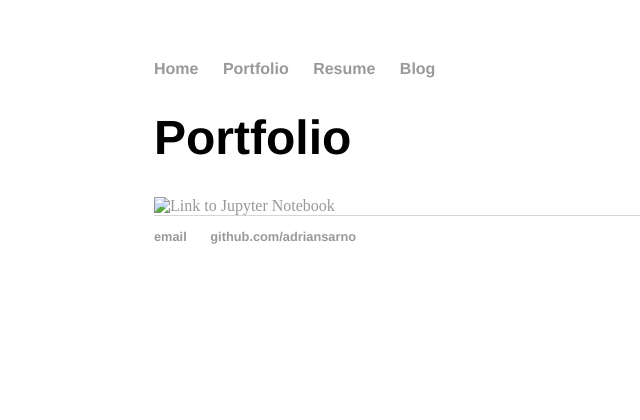
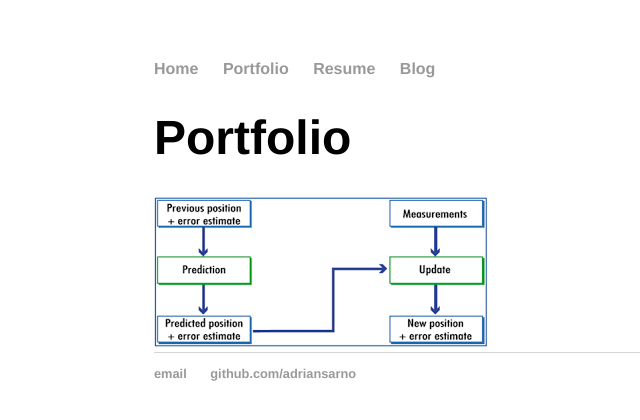
Before and after one commit to adriansarno/adriansarno.github.io, a Jekyll site: the page built from portfolio/index.html, in a window 1280 px wide. Shown: the top 420 px of the page, without its empty margins (38-678 px from the left). Built offline with Jekyll 4.4.1, drawn with Linux system fonts in a browser that asks for light colours.

Commit message:
Update index.html

```diff
--- a/portfolio/index.html
+++ b/portfolio/index.html
@@ -4,5 +4,5 @@
 ---
 <div class="blurb">
 	<h1>Portfolio</h1>
-	<a href="https://github.com/adriansarno/kalman" target="_blank"><img src="assets/images/kalman.png" border="0" alt="Link to Jupyter Notebook"></a>
+	<a href="https://github.com/adriansarno/kalman" target="_blank"><img src="../assets/images/kalman.png" border="0" alt="Link to Jupyter Notebook"></a>
 </div><!-- /.blurb -->
```
